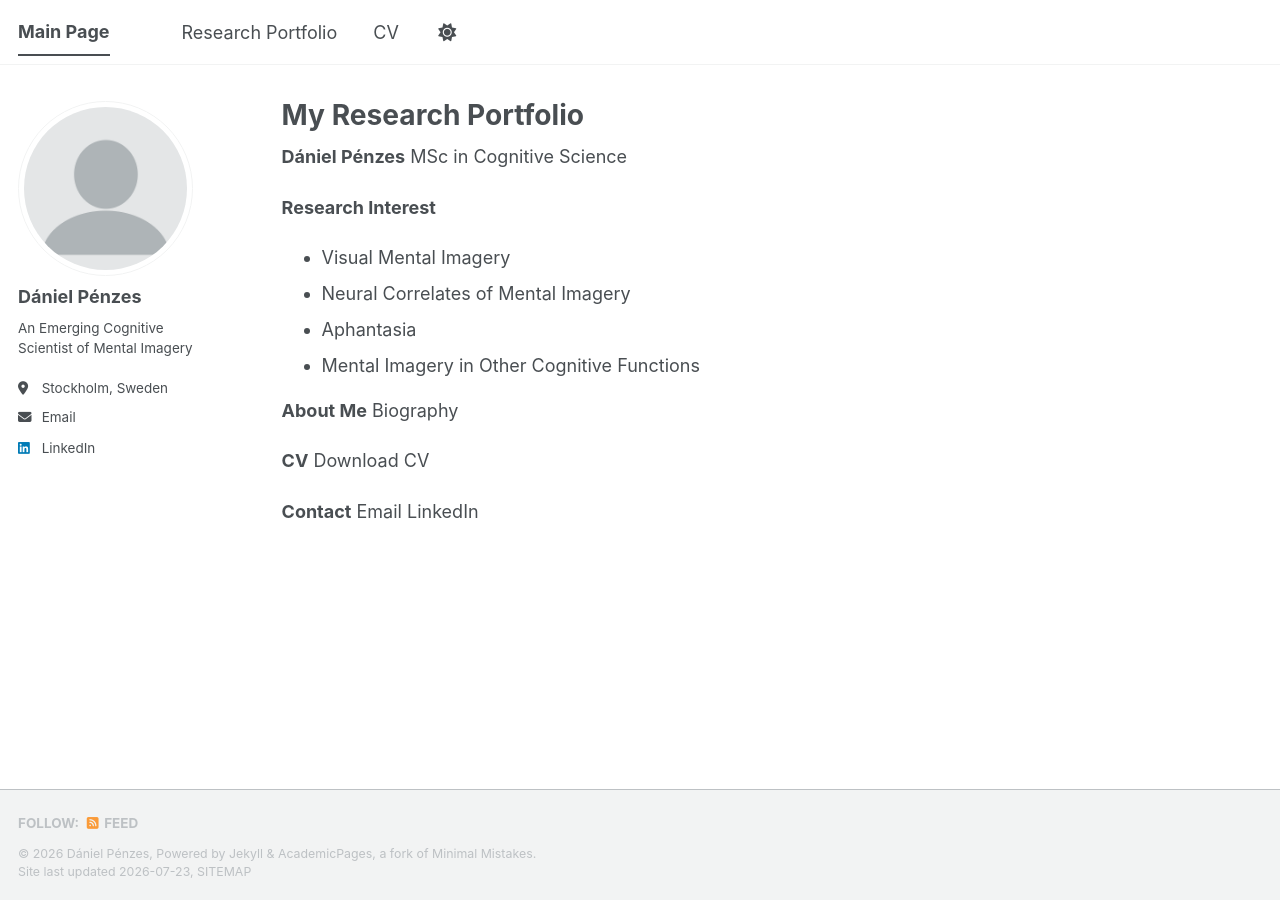
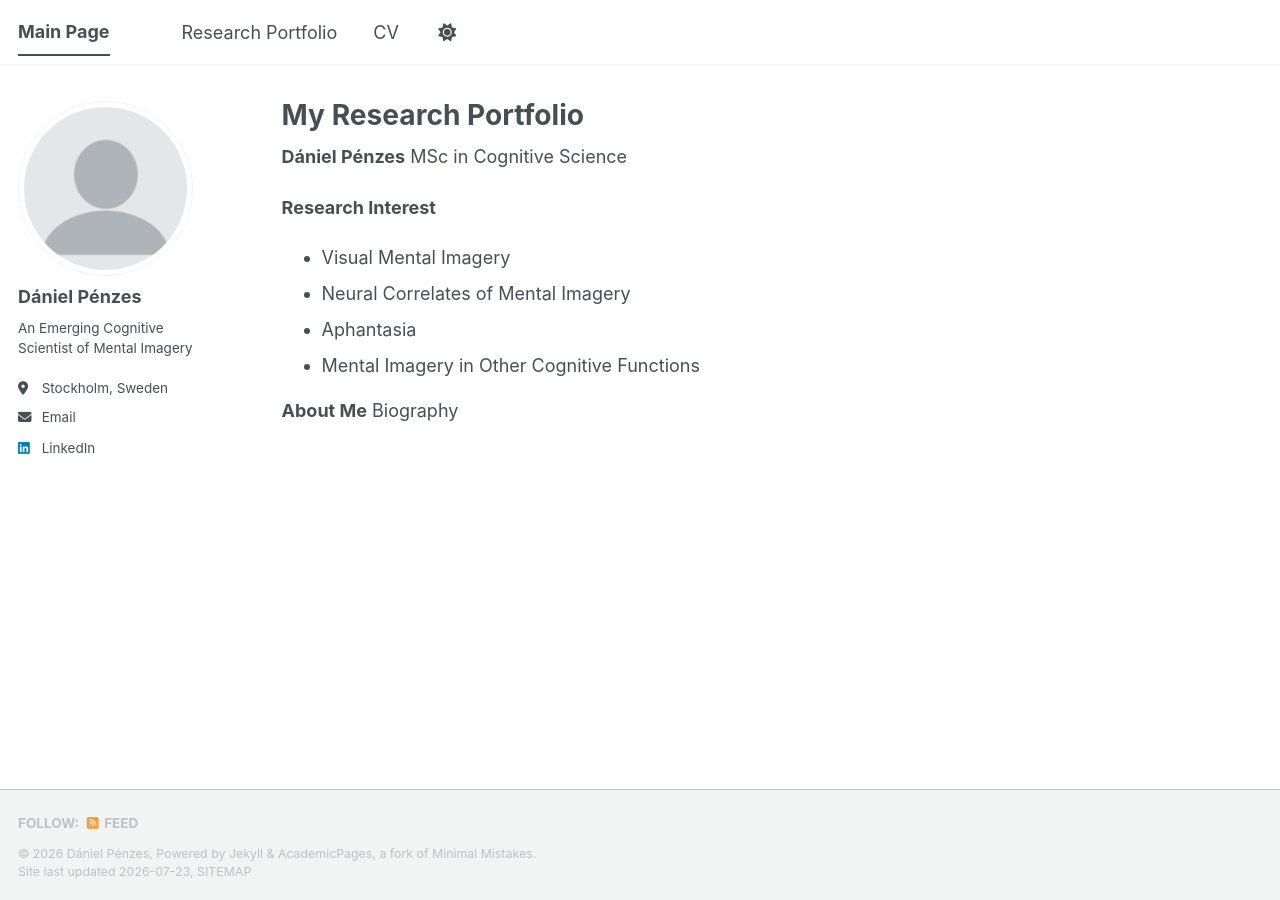
Before and after one commit to danielpenzes/danielpenzes.github.io, a Jekyll site: the page built from _pages/about.md, in a window 1280 px wide. Built offline with Jekyll 4.4.1, drawn with Linux system fonts in a browser that asks for light colours; a style sheet for code colours, icons or effects is not loaded.

Commit message:
Update about.md

```diff
--- a/_pages/about.md
+++ b/_pages/about.md
@@ -18,11 +18,3 @@ MSc in Cognitive Science
 
 **About Me**
 Biography
-
-
-**CV**
-Download CV
-
-**Contact**
-Email
-LinkedIn
```
